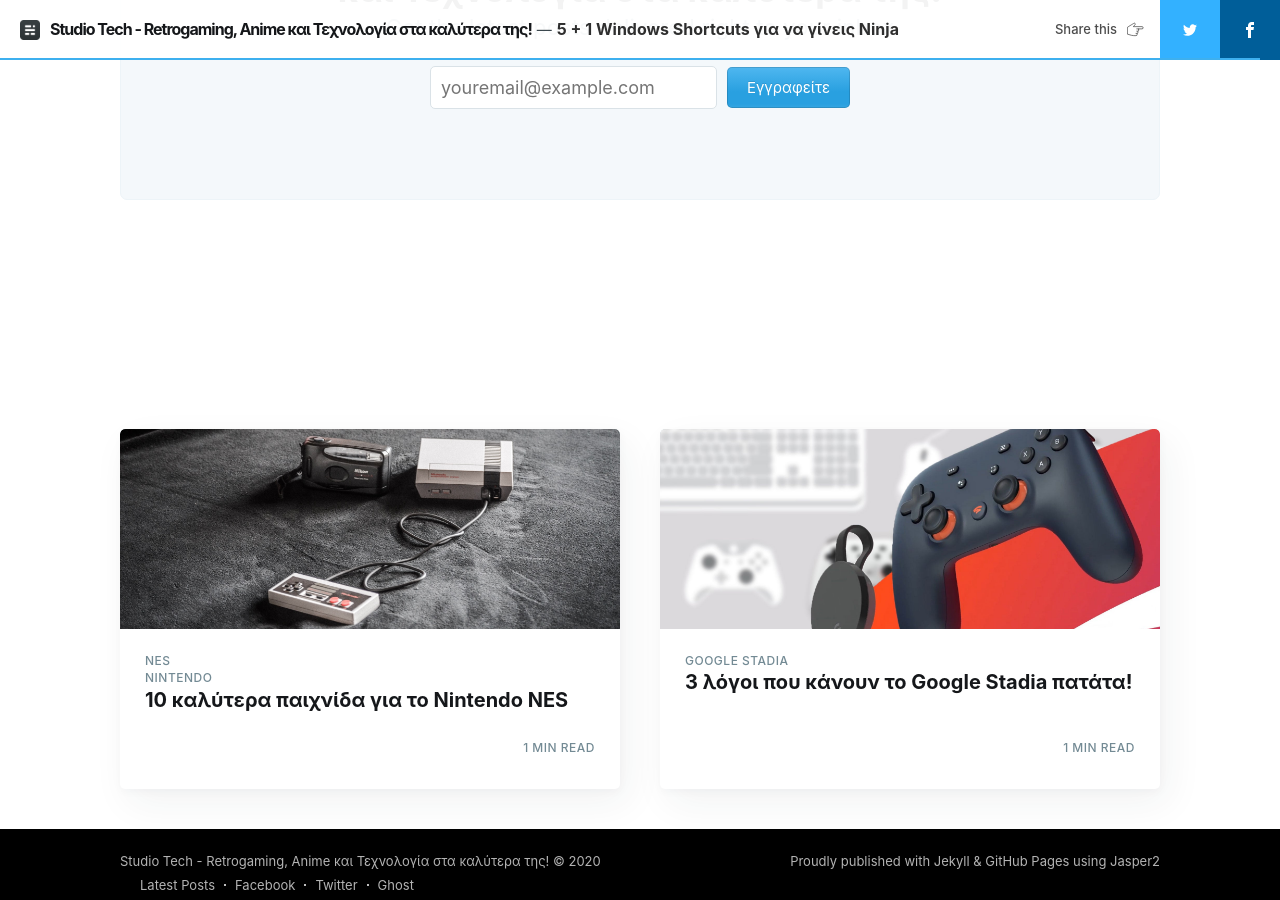
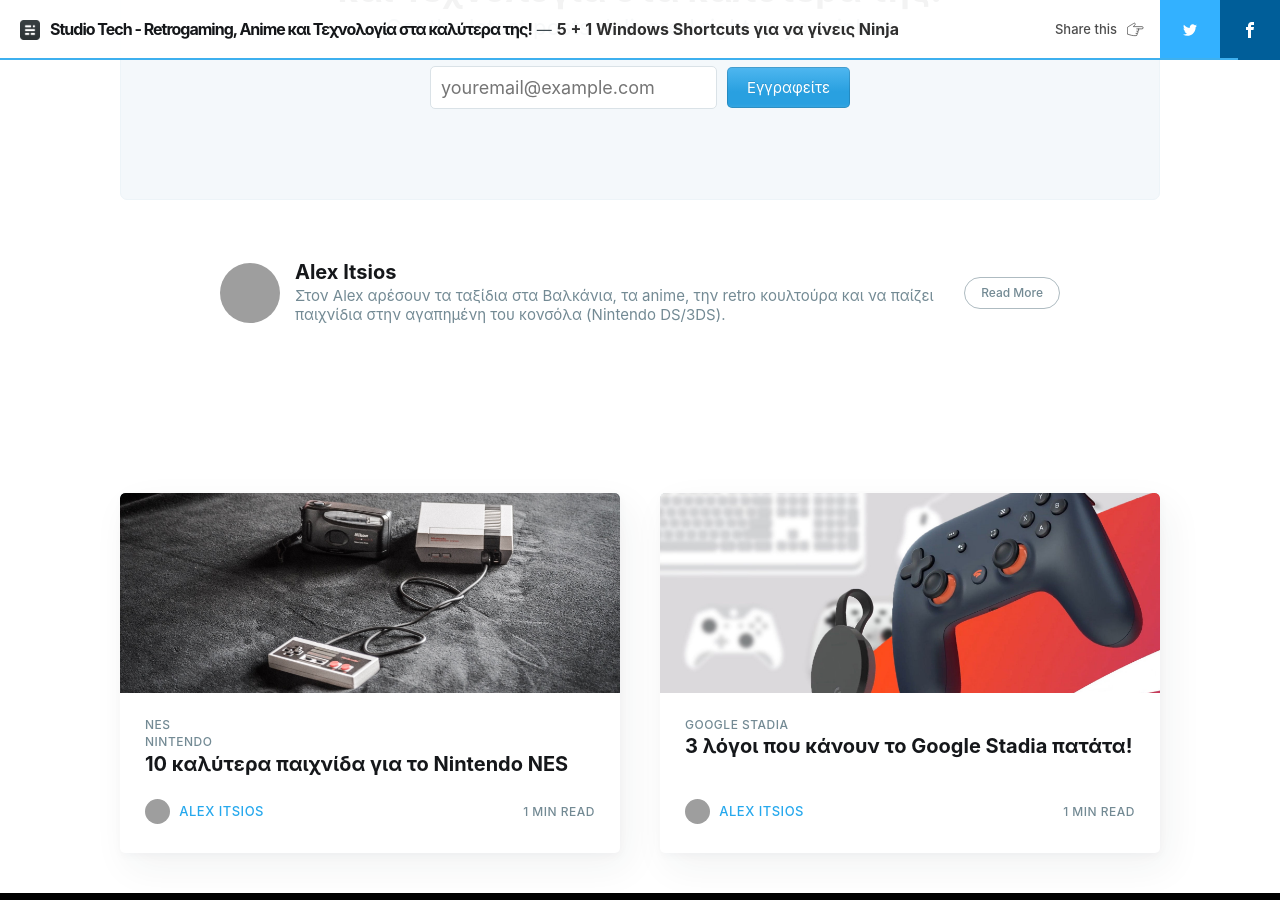
Before and after one commit to alexitsios/site, a Jekyll site: the page built from _posts/2020-05-04-5-plus-1-windows-shortcuts-gia-na-gineis-ninja.markdown, in a window 1280 px wide and 900 px high, scrolled down 3597 px. Built offline with Jekyll 4.4.1, drawn with Linux system fonts in a browser that asks for light colours; nearby versions of some CDN libraries; comment, search, counter and statistics services are not loaded; some of the changed lines change nothing that is shown; grey boxes are pictures that could not be loaded.

Commit message:
Update authors.yml

```diff
--- a/_data/authors.yml
+++ b/_data/authors.yml
@@ -1,76 +1,11 @@
-ghost:
-  username: ghost
-  name: Ghost
-  url_full: http://jekyller.github.io/jasper2/
-  url: jekyller.github.io/jasper2
-  bio: The professional publishing platform
-  picture: assets/images/ghost.png
-  facebook: ghost
-  twitter: tryghost
-  cover: False
-hannah:
-  username: hannah
-  name: Hannah Wolfe
-  location: London, UK
-  url_full: http://hannah.wf/
-  url: hannah.wf
-  bio: Hannah is the co-founder and lead developer at Ghost. She spends her days looking after Ghost's developer community, tracking down bugs & ensuring Ghost(Pro) is a happy place.
-  picture: assets/images/hannah.jpg
-  facebook: False
-  twitter: erisds
-  cover: assets/images/hannah-cover.jpg
-john:
-  username: john
-  name: John O'Nolan
-  location: On a plane
-  url_full: http://john.onolan.org/
-  url: john.onolan.org
-  bio: Founder at Ghost.org. Writes about open source, startup life, non-profits, and publishing platforms. Travels the world with a bag of kites.
-  picture: assets/images/john.jpg
+alex:
+  username: alex
+  name: Alex Itsios
+  location: Trikala, Greece
+  url_full: http://www.studiotech.gr/
+  url: StudioTech.gr
+  bio: Στον Alex αρέσουν τα ταξίδια στα Βαλκάνια, τα anime, την retro κουλτούρα και να παίζει παιχνίδια στην αγαπημένη του κονσόλα (Nintendo DS/3DS).
+  picture: assets/images/alex.jpg
   facebook: False
   twitter: False
-  cover: False
-lewis:
-  username: lewis
-  name: Lewis Carroll
-  location: Cheshire, England
-  url_full: False
-  url: False
-  bio: My real name is Charles Lutwidge Dodgson, but people call me Lewis. I'm an English writer, mathematician, logician, Anglican deacon and photographer. People know me best for writing about Alice.
-  picture: assets/images/lewis.jpeg
-  facebook: False
-  twitter: False
-  cover: False
-abraham:
-  username: abraham
-  name: Abraham Lincoln
-  location: Kentucky, USA
-  url_full: False
-  url: False
-  bio: I was the 16th president of the USA until I was assassinated in April of 1865. I led the US through its Civil War - its bloodiest and greatest moral, constitutional and political crisis.
-  picture: assets/images/abraham.jpg
-  facebook: False
-  twitter: False
-  cover: False
-edgar:
-  username: edgar
-  name: Edgar Rice Burroughs
-  location: Chicago, Illinois
-  url_full: False
-  url: False
-  bio: I'm an American novelist, best known for my work writing about a brave jungle hero called Tarzan and his muse, Jane.
-  picture: assets/images/edgar.gif
-  facebook: False
-  twitter: False
-  cover: False
-martin:
-  username: martin
-  name: Martin Luther King
-  location: Memphis, Tennessee
-  url_full: False
-  url: False
-  bio: An American pastor, activist, humanitarian. People know me for leading the African-American Civil Rights movement using nonviolent civil disobedience.
-  picture: assets/images/martin.jpg
-  facebook: False
-  twitter: False
-  cover: False
+  cover: assets/images/hannah-cover.jpg
```
